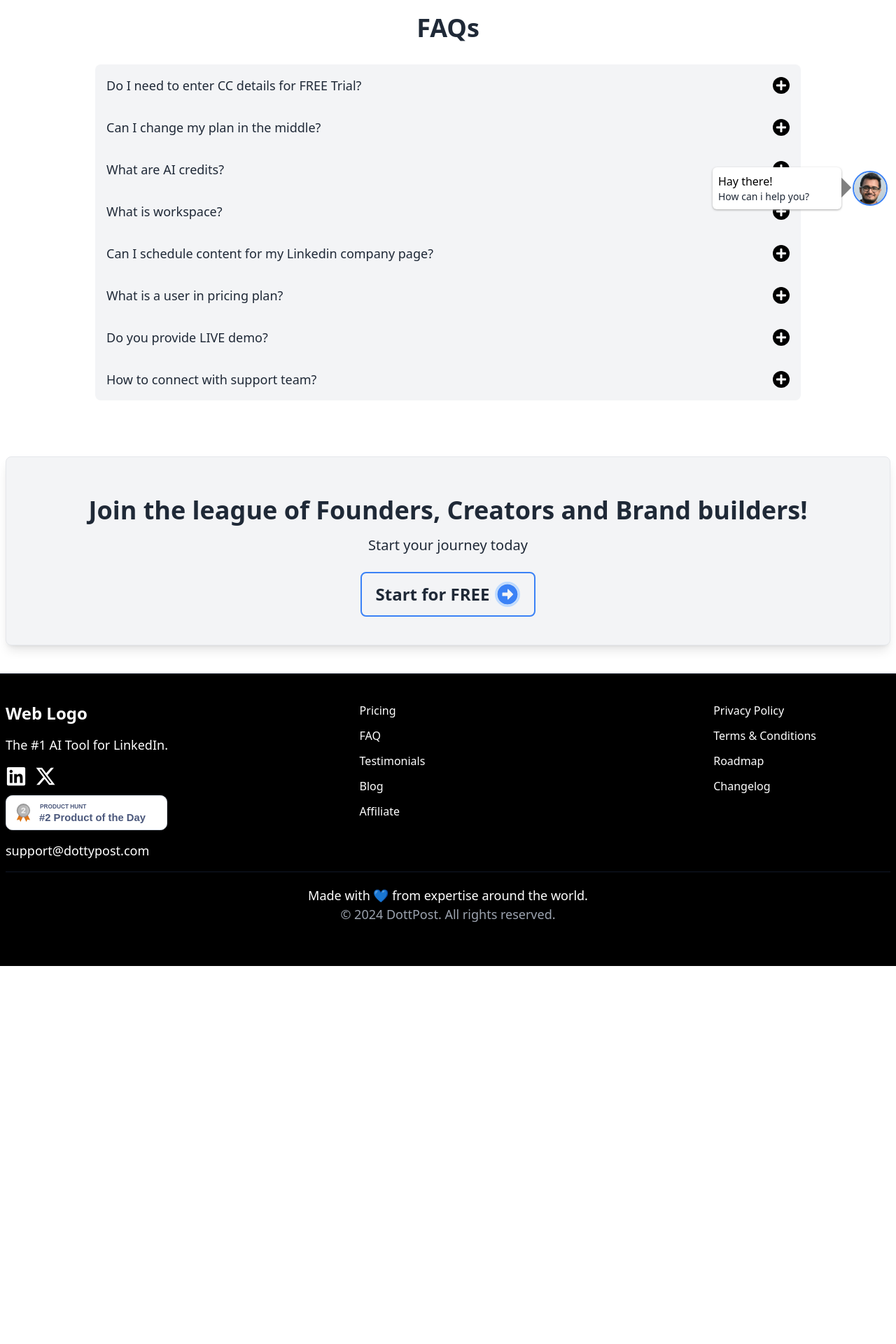
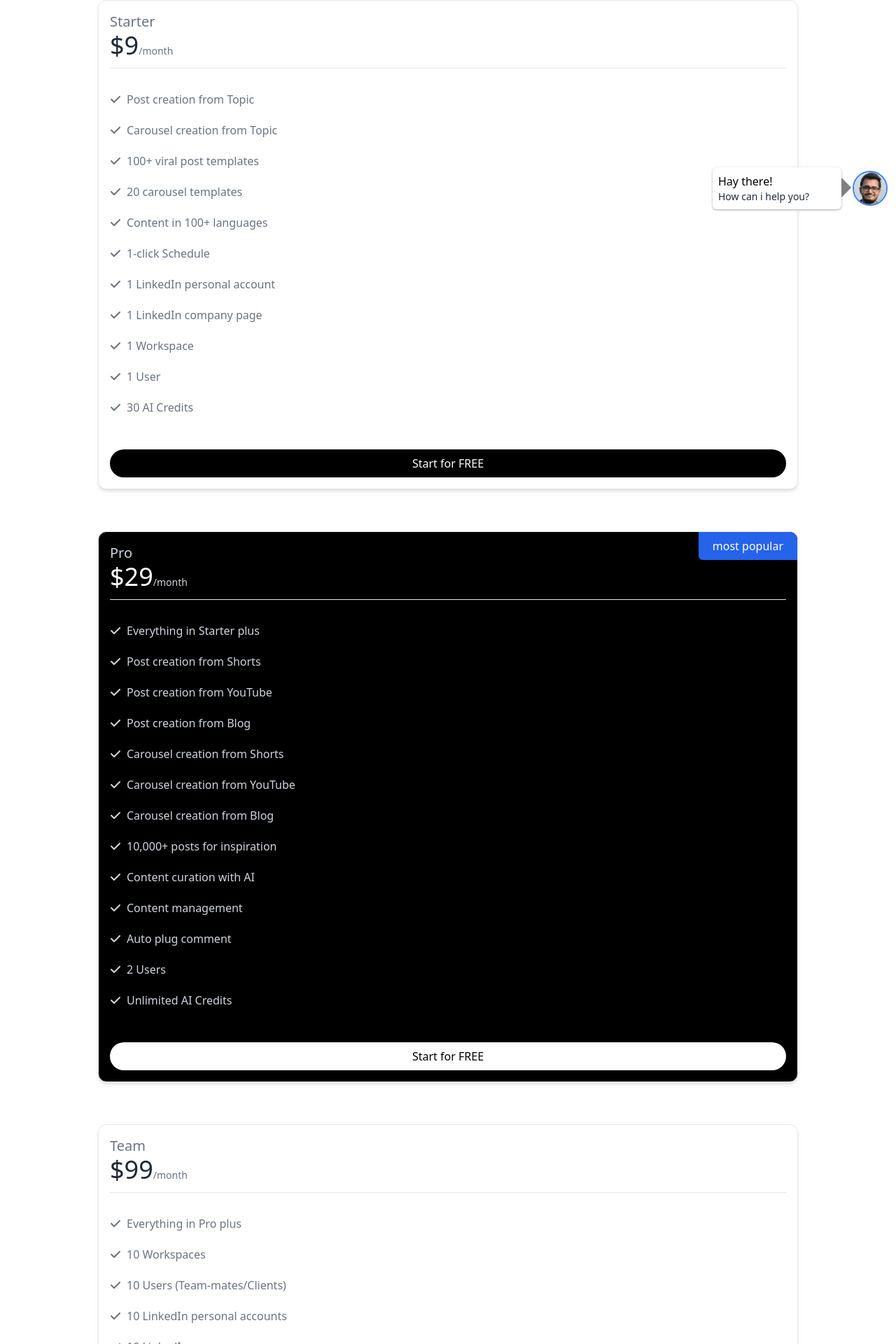
Before and after one commit to rifat0rahman/CometFrontend, a React (Vite) app: page /pricing in a window 1280 px wide. Shown: the part 489-2409 px from the top of the page at 70% size. Before the commit the page ends 1869 px from the top, so only its background shows below. Built offline with nearby package versions, Linux system fonts and the light colour scheme.

Commit message:
pricing work is running

```diff
--- a/src/Components/HomeComponents/Affiliate/Affiliate.jsx
+++ b/src/Components/HomeComponents/Affiliate/Affiliate.jsx
@@ -1,4 +1,6 @@
+import JoinLeague from "../../ShaireComponents/JoinLeague";
 import SubBanner from "../../ShaireComponents/SubBanner";
+import FaqSection from "../Pricing/FaqSection";
 
 export default function Affiliate() {
   return (
@@ -7,6 +9,8 @@ export default function Affiliate() {
         name={`Earn up to $297.50 on each sale!`}
         title={`Find out why you should become a Dottypost affiliate today!`}
       />
+      <FaqSection></FaqSection>
+      <JoinLeague></JoinLeague>
     </div>
   );
 }
--- a/src/Components/HomeComponents/Pricing/Pricing.jsx
+++ b/src/Components/HomeComponents/Pricing/Pricing.jsx
@@ -1,6 +1,9 @@
 import JoinLeague from "../../ShaireComponents/JoinLeague";
 import SubBanner from "../../ShaireComponents/SubBanner";
 import FaqSection from "./FaqSection";
+import ProPlan from "./ProPlan";
+import StarterPlan from "./StarterPlan";
+import TeamPlan from "./TeamPlan";
 
 export default function Pricing() {
   return (
@@ -9,6 +12,12 @@ export default function Pricing() {
         name={`Flexible pricing for everyone`}
         title={`Explore the various subscription options.`}
       />
+      <div className="max-w-[1600px] mx-auto flex justify-center items-start flex-col gap-5 px-2 2xl:gap-10 2xl:flex-row">
+        <StarterPlan></StarterPlan>
+        <ProPlan></ProPlan>
+        <TeamPlan></TeamPlan>
+      </div>
+
       <FaqSection></FaqSection>
       <JoinLeague></JoinLeague>
     </div>
--- /dev/null
+++ b/src/Components/HomeComponents/Pricing/ProPlan.jsx
@@ -0,0 +1,72 @@
+import { FaCheck } from "react-icons/fa6";
+
+export default function ProPlan() {
+  return (
+    <div className="bg-black text-white overflow-hidden relative p-4 border rounded-xl mx-auto shadow-md w-[1000px] m-2 my-5">
+      <span className=" absolute top-0 right-0 p-2 px-5 rounded-bl-md bg-blue-600 text-white">
+        most popular
+      </span>
+      <h2 className="text-xl text-gray-300">Pro</h2>
+      <p className="text-4xl font-medium mb-3">
+        $29<span className="text-sm text-gray-300">/month</span>
+      </p>
+      <hr />
+      <ul className="my-8 text-gray-300 flex flex-col gap-5">
+        <li className="flex items-center">
+          <FaCheck className=" mr-2" />
+          Everything in Starter plus
+        </li>
+        <li className="flex items-center">
+          <FaCheck className=" mr-2" />
+          Post creation from Shorts
+        </li>
+        <li className="flex items-center">
+          <FaCheck className=" mr-2" />
+          Post creation from YouTube
+        </li>
+        <li className="flex items-center">
+          <FaCheck className=" mr-2" />
+          Post creation from Blog
+        </li>
+        <li className="flex items-center">
+          <FaCheck className=" mr-2" />
+          Carousel creation from Shorts
+        </li>
+        <li className="flex items-center">
+          <FaCheck className=" mr-2" />
+          Carousel creation from YouTube
+        </li>
+        <li className="flex items-center">
+          <FaCheck className=" mr-2" />
+          Carousel creation from Blog
+        </li>
+        <li className="flex items-center">
+          <FaCheck className=" mr-2" />
+          10,000+ posts for inspiration
+        </li>
+        <li className="flex items-center">
+          <FaCheck className=" mr-2" />
+          Content curation with AI
+        </li>
+        <li className="flex items-center">
+          <FaCheck className=" mr-2" />
+          Content management
+        </li>
+        <li className="flex items-center">
+          <FaCheck className=" mr-2" />
+          Auto plug comment
+        </li>
+        <li className="flex items-center">
+          <FaCheck className=" mr-2" />2 Users
+        </li>
+        <li className="flex items-center">
+          <FaCheck className=" mr-2" />
+          Unlimited AI Credits
+        </li>
+      </ul>
+      <button className="mt-4 bg-white text-black py-2 px-4 w-full rounded-full">
+        Start for FREE
+      </button>
+    </div>
+  );
+}
--- /dev/null
+++ b/src/Components/HomeComponents/Pricing/StarterPlan.jsx
@@ -0,0 +1,58 @@
+import { FaCheck } from "react-icons/fa6";
+
+export default function StarterPlan() {
+  return (
+    <div className="bg-white p-4 border rounded-xl mx-auto shadow-md w-[1000px] m-2 my-5">
+      <h2 className="text-xl text-gray-500">Starter</h2>
+      <p className="text-4xl font-medium mb-3">
+        $9<span className="text-sm text-gray-500">/month</span>
+      </p>
+      <hr />
+      <ul className="my-8 text-gray-500 flex flex-col gap-5 ">
+        <li className="flex items-center">
+          <FaCheck className=" mr-2" />
+          Post creation from Topic
+        </li>
+        <li className="flex items-center">
+          <FaCheck className=" mr-2" />
+          Carousel creation from Topic
+        </li>
+        <li className="flex items-center">
+          <FaCheck className=" mr-2" />
+          100+ viral post templates
+        </li>
+        <li className="flex items-center">
+          <FaCheck className=" mr-2" />
+          20 carousel templates
+        </li>
+        <li className="flex items-center">
+          <FaCheck className=" mr-2" />
+          Content in 100+ languages
+        </li>
+        <li className="flex items-center">
+          <FaCheck className=" mr-2" />
+          1-click Schedule
+        </li>
+        <li className="flex items-center">
+          <FaCheck className=" mr-2" />1 LinkedIn personal account
+        </li>
+        <li className="flex items-center">
+          <FaCheck className=" mr-2" />1 LinkedIn company page
+        </li>
+        <li className="flex items-center">
+          <FaCheck className=" mr-2" />1 Workspace
+        </li>
+        <li className="flex items-center">
+          <FaCheck className=" mr-2" />1 User
+        </li>
+        <li className="flex items-center">
+          <FaCheck className=" mr-2" />
+          30 AI Credits
+        </li>
+      </ul>
+      <button className="mt-4 w-full rounded-full bg-black text-white py-2 px-4 ">
+        Start for FREE
+      </button>
+    </div>
+  );
+}
--- /dev/null
+++ b/src/Components/HomeComponents/Pricing/TeamPlan.jsx
@@ -0,0 +1,38 @@
+import { FaCheck } from "react-icons/fa6";
+
+export default function TeamPlan() {
+  return (
+    <div className="bg-white p-4 border rounded-xl mx-auto shadow-md w-[1000px] m-2 my-5">
+      <h2 className="text-xl text-gray-500">Team</h2>
+      <p className="text-4xl font-medium mb-3">
+        $99<span className="text-sm text-gray-500">/month</span>
+      </p>
+      <hr />
+      <ul className="my-8 text-gray-500 flex flex-col gap-5 ">
+        <li className="flex items-center">
+          <FaCheck className=" mr-2" />
+          Everything in Pro plus
+        </li>
+        <li className="flex items-center">
+          <FaCheck className=" mr-2" />
+          10 Workspaces
+        </li>
+        <li className="flex items-center">
+          <FaCheck className=" mr-2" />
+          10 Users (Team-mates/Clients)
+        </li>
+        <li className="flex items-center">
+          <FaCheck className=" mr-2" />
+          10 LinkedIn personal accounts
+        </li>
+        <li className="flex items-center">
+          <FaCheck className=" mr-2" />
+          10 LinkedIn company pages
+        </li>
+      </ul>
+      <button className="mt-4 w-full rounded-full bg-black text-white py-2 px-4 ">
+        Start for FREE
+      </button>
+    </div>
+  );
+}
```
